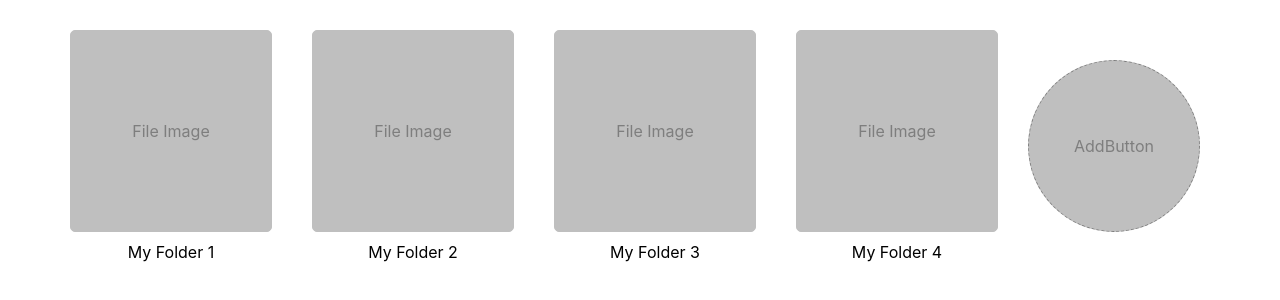
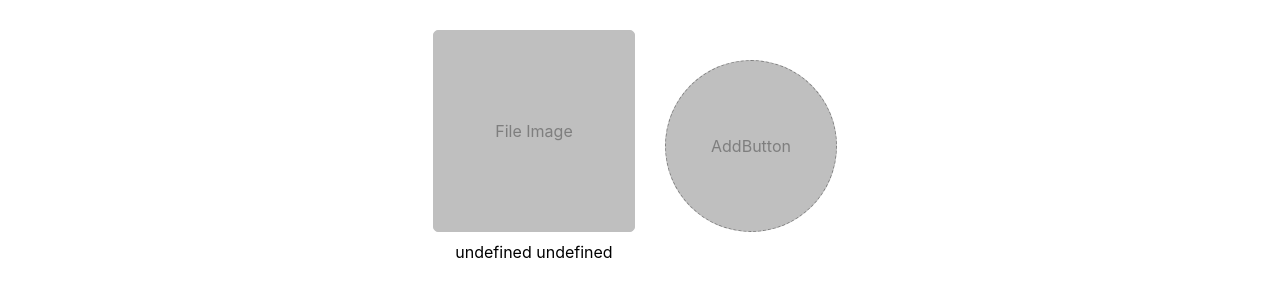
Before and after one commit to Farina03/folder-ui, a React (Create React App) app: page / in a window 1280 px wide. Shown: the top 300 px of the page. Built offline with nearby package versions, Linux system fonts and the light colour scheme.

Commit message:
second commit

```diff
--- a/src/components/MainPage.jsx
+++ b/src/components/MainPage.jsx
@@ -1,20 +1,32 @@
-import React from 'react'
+import React, { useState } from 'react'
 import Folder from './Folder'
 import './mainpage.css'
 import AddButton from './AddButton'
 
 const MainPage = () => {
-
-    function handleChange() {
-
+    const [folderArray, setFolderArray] = useState(null)
+    const [numOfFolder, setNumOfFolder] = useState([{}])
+    function handleFolderClick() {
+        // setNumOfFolder(null)
+    }
+    function handleButtonClick() {
+        setNumOfFolder(numOfFolder.push({
+            folder_name: "My Folder",
+            folder_num: numOfFolder.length
+        }))
     }
   return (
     <div className='main-page'>
-        <Folder folderName='My Folder 1' handleChange={handleChange}/>
-        <Folder folderName='My Folder 2'/>
+        {numOfFolder.map((item) => {
+            return (
+                <Folder folderName={`${item.folder_name} ${item.folder_num}`} handleCick={handleFolderClick}/>
+            )
+        })}
+
+        {/* <Folder folderName='My Folder 2'/>
         <Folder folderName='My Folder 3'/>
-        <Folder folderName='My Folder 4'/>
-        <AddButton />
+        <Folder folderName='My Folder 4'/> */}
+        <AddButton handleClick={handleButtonClick}/>
     </div>
   )
 }
```
